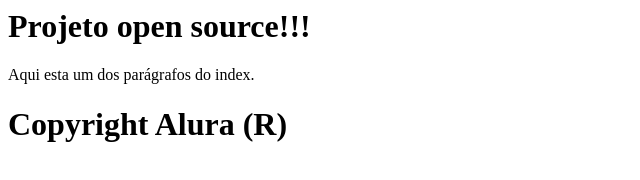
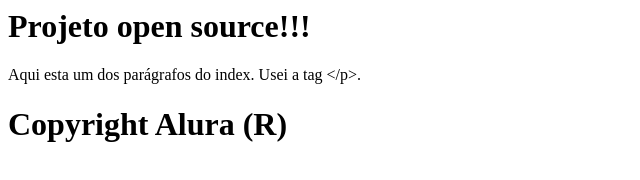
Before and after one commit to rafaelrosa/curso-git, a plain HTML site: page index.html in a window 1280 px wide. Shown: the full height of the page, 0-640 px from the left. Drawn offline with Linux system fonts and the light colour scheme.

Commit message:
adicionando mais texto no paragrafo

```diff
--- a/index.html
+++ b/index.html
@@ -6,7 +6,7 @@
          <h1>Projeto open source!!!</h1>
       </header>
 
-      <p>Aqui esta um dos parágrafos do index.</p>
+      <p>Aqui esta um dos parágrafos do index. Usei a tag &lt;/p&gt;.</p>
 
       <footer>
          <h1>Copyright Alura (R)</h1>
```
